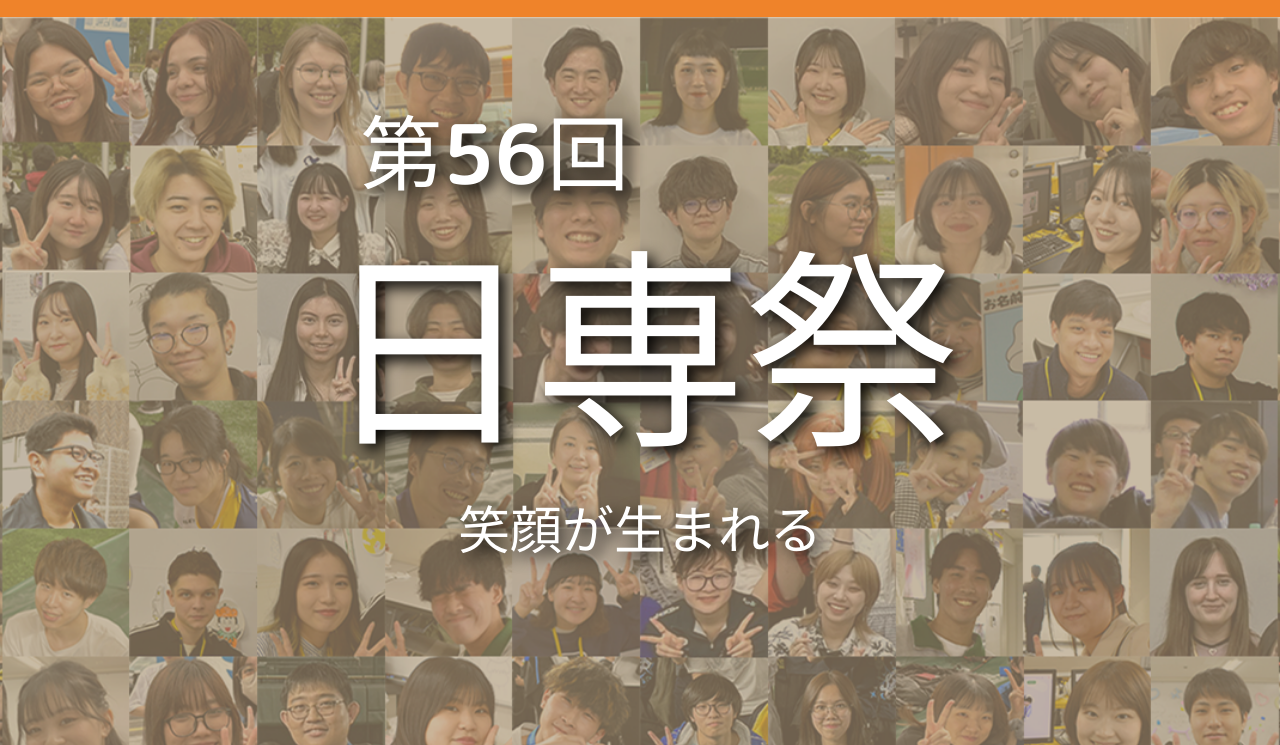
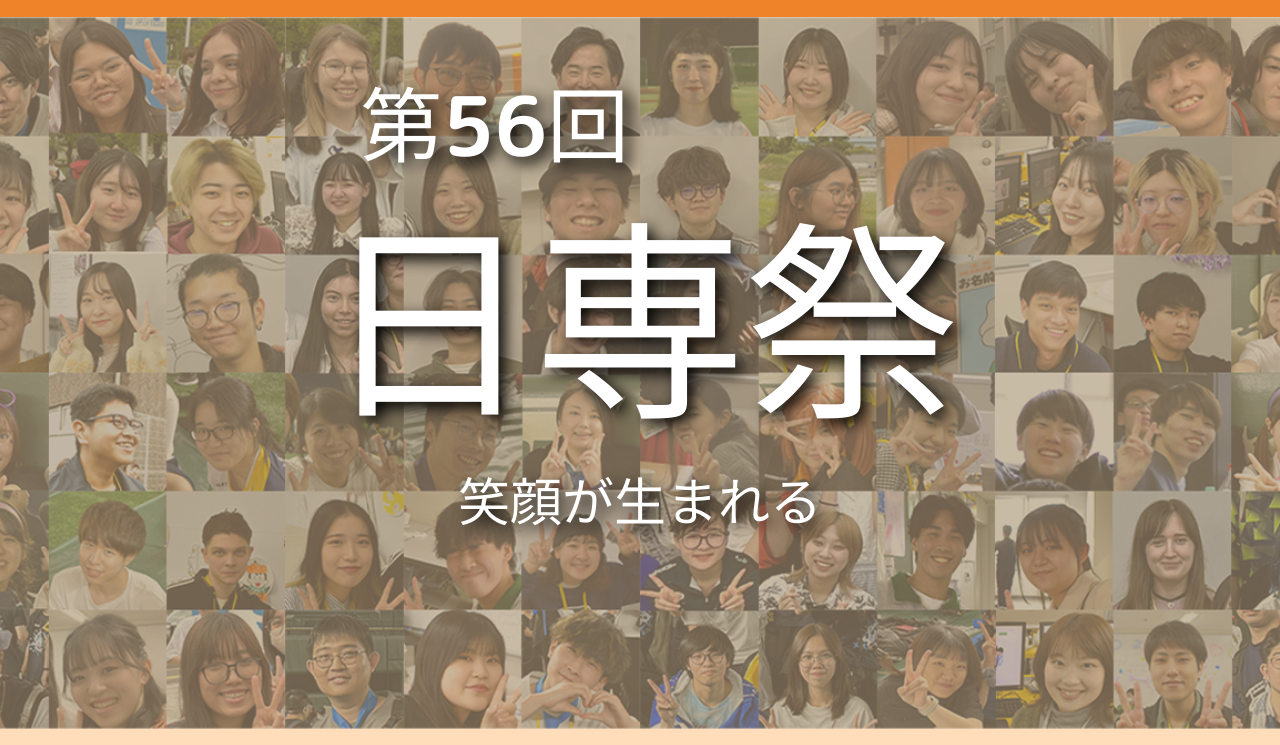
Before and after one commit to KASESHUNTA/10-1_NISSENSAi_2025, a plain HTML site: page index.html in a window 1280 px wide. Shown: the part 55-800 px from the top of the page. Drawn offline with Linux system fonts and the light colour scheme.

Commit message:
KVのheight少し変更

```diff
--- a/css/style.css
+++ b/css/style.css
@@ -142,7 +142,7 @@ header {
   background-position: center;
   background-repeat: no-repeat;
   width: 100%;
-  height: 96vh;
+  height: 89vh;
   display: flex;
   align-items: center;
   justify-content: center;
```
